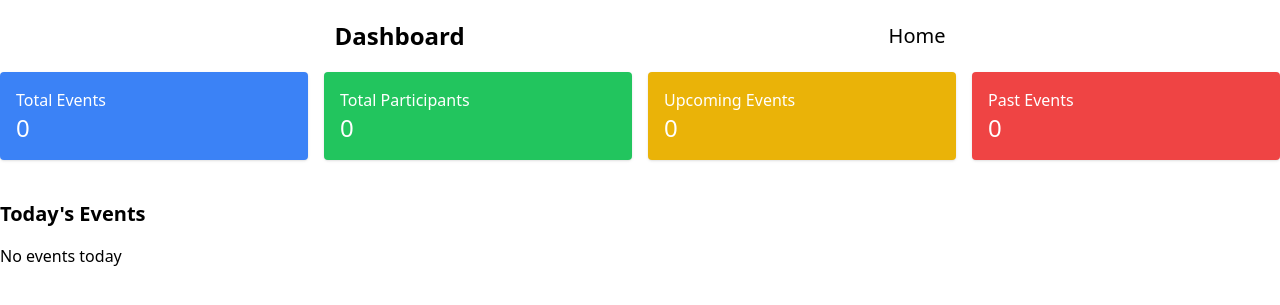
After one commit to Raju-Ahmed-4460/Event_management_system, a Django app: page /event/dashboard/ in a window 1280 px wide. The commit adds this page. Shown: the top 305 px of the page. Run offline with Django 5.2, Linux system fonts and the light colour scheme; data that the repository does not hold is empty.

Commit message:
dynamic dashboard

```diff
--- a/event/templates/dashboard/base.html
+++ b/event/templates/dashboard/base.html
@@ -10,9 +10,11 @@
     <link rel="stylesheet" href="{% static "css/output.css" %}">
 </head>
 <body>
-    {% block form %}
+    {% block content %}
 
-    {% endblock form %}
+    {% endblock content %}
+
+
 
 </body>
 </html>
--- /dev/null
+++ b/event/templates/dashboard/dashboard.html
@@ -0,0 +1,101 @@
+{% extends 'dashboard/base.html' %}
+
+{% block content %}
+
+
+<div class="flex justify-center items-center p-5  gap-96">
+
+    <h1 class="text-2xl font-bold mr-10">
+        Dashboard
+    </h1>
+
+    <h1 class="text-xl">
+        Home
+    </h1>
+
+</div>
+
+
+<!-- 🔥 STATS GRID -->
+<div class="grid grid-cols-1 md:grid-cols-4 gap-4">
+   <a href="{% url 'dashboard' %}?type=total_events">
+    <div class="bg-blue-500 text-white p-4 rounded shadow">
+        <h2>Total Events</h2>
+        <p class="text-2xl">{{ total_events }}</p>
+    </div>
+    </a>
+
+
+<a href="{% url 'dashboard' %}?type=total_participants">
+    <div class="bg-green-500 text-white p-4 rounded shadow">
+        <h2>Total Participants</h2>
+        <p class="text-2xl">{{ total_participants }}</p>
+    </div>
+    </a>
+
+
+<a href="{% url 'dashboard' %}?type=upcoming">
+    <div class="bg-yellow-500 text-white p-4 rounded shadow">
+        <h2>Upcoming Events</h2>
+        <p class="text-2xl">{{ upcoming }}</p>
+    </div>
+    </a>
+
+
+<a href="{% url 'dashboard' %}?type=past">
+    <div class="bg-red-500 text-white p-4 rounded shadow">
+        <h2>Past Events</h2>
+        <p class="text-2xl">{{ past }}</p>
+    </div>
+    </a>
+
+</div>
+
+
+
+{% comment %} list of task {% endcomment %}
+
+
+<div class="grid grid-cols-1 md:grid-cols-2 lg:grid-cols-3 gap-4 mt-4">
+
+    {% for event in events %}
+
+
+    <div class="bg-white p-4 rounded-lg shadow hover:shadow-lg transition duration-300 border">
+
+        <h2 class="text-xl font-bold text-blue-600 mb-2">
+            {{ event.name }}
+        </h2>
+
+        <p class="text-gray-600 mb-2">
+            {{ event.description }}
+        </p>
+
+        <p class="text-sm text-gray-500">
+            {{ event.location }}
+        </p>
+
+    </div>
+
+    {% endfor %}
+
+</div>
+
+
+<!-- 🔥 TODAY EVENTS -->
+<h2 class="text-xl font-bold mt-6">Today's Events</h2>
+
+<div class="mt-4">
+
+    {% for event in today_events %}
+        <div class="bg-white p-4 shadow mb-2 rounded">
+            <h3 class="font-bold">{{ event.name }}</h3>
+            <p>{{ event.location }}</p>
+        </div>
+    {% empty %}
+        <p>No events today</p>
+    {% endfor %}
+
+</div>
+
+{% endblock content %}
--- a/event/urls.py
+++ b/event/urls.py
@@ -1,9 +1,10 @@
 from django.urls import path
-from event.views import Event_form,Category_form,Participent_form
+from event.views import Event_form,Category_form,Participent_form,dashboard
 
 urlpatterns = [
     path("create_event/",Event_form),
-    path("create_category",Category_form),
+    path("create_category/",Category_form),
     path("participent_create/",Participent_form),
+    path("dashboard/",dashboard,name="dashboard"),
 
 ]
--- a/event/views.py
+++ b/event/views.py
@@ -1,6 +1,8 @@
 from django.shortcuts import render,redirect
 from django.http import HttpResponse
 from event.form import EventModelForm,CategoryModelForm,ParticipantModelForm
+from event.models import Event,Participant,Category
+from  datetime import date,time
 
 
 # Create your views here.
@@ -57,3 +59,57 @@ def Participent_form(request):
         "form":form
     }
     return render(request,"dashboard/form.html",context)
+
+
+
+
+def dashboard(request):
+    type=request.GET.get('type','all')
+
+    today = date.today()
+    base_query=Event.objects.select_related('category')\
+                           .prefetch_related('participants')
+    events = base_query.all()
+
+    total_events = base_query.count()
+    total_participants = Participant.objects.count()
+
+    upcoming = base_query.filter(date__gt=today).count()
+    past = base_query.filter(date__lt=today).count()
+
+    today_events = base_query.filter(date=today)
+
+
+
+
+
+
+    if type=='total_events':
+        events=base_query.all()
+
+    elif type=='past':
+        events=base_query.filter(date__lt=today)
+
+    elif type=='upcoming':
+        events=base_query.filter(date__gt=today)
+    elif type=='total_participants':
+        events=Participant.objects.all()
+    elif type=='all':
+        events=base_query.all()
+
+
+
+
+
+    context = {
+        'events': events,
+        'total_events': total_events,
+        'total_participants': total_participants,
+        'upcoming': upcoming,
+        'past': past,
+        'today_events': today_events,
+    }
+
+
+
+    return render(request, 'dashboard/dashboard.html', context)
--- a/static/css/output.css
+++ b/static/css/output.css
@@ -636,24 +636,20 @@ video {
   margin-bottom: 1rem;
 }
 
-.ml-2 {
-  margin-left: 0.5rem;
-}
-
-.mr-4 {
-  margin-right: 1rem;
-}
-
-.mt-3 {
-  margin-top: 0.75rem;
-}
-
 .mt-4 {
   margin-top: 1rem;
 }
 
 .mt-6 {
   margin-top: 1.5rem;
+}
+
+.mb-6 {
+  margin-bottom: 1.5rem;
+}
+
+.mr-10 {
+  margin-right: 2.5rem;
 }
 
 .block {
@@ -680,8 +676,16 @@ video {
   display: none;
 }
 
+.min-h-screen {
+  min-height: 100vh;
+}
+
 .w-full {
   width: 100%;
+}
+
+.max-w-lg {
+  max-width: 32rem;
 }
 
 .border-collapse {
@@ -696,24 +700,73 @@ video {
   grid-template-columns: repeat(1, minmax(0, 1fr));
 }
 
+.grid-cols-2 {
+  grid-template-columns: repeat(2, minmax(0, 1fr));
+}
+
 .content-start {
   align-content: flex-start;
+}
+
+.items-center {
+  align-items: center;
+}
+
+.justify-center {
+  justify-content: center;
 }
 
 .justify-between {
   justify-content: space-between;
 }
 
-.gap-2 {
-  gap: 0.5rem;
+.gap-10 {
+  gap: 2.5rem;
 }
 
 .gap-4 {
   gap: 1rem;
 }
 
+.gap-12 {
+  gap: 3rem;
+}
+
+.gap-40 {
+  gap: 10rem;
+}
+
+.gap-96 {
+  gap: 24rem;
+}
+
+.gap-x-28 {
+  -moz-column-gap: 7rem;
+       column-gap: 7rem;
+}
+
+.gap-x-60 {
+  -moz-column-gap: 15rem;
+       column-gap: 15rem;
+}
+
+.gap-x-2\.5 {
+  -moz-column-gap: 0.625rem;
+       column-gap: 0.625rem;
+}
+
+.space-x-10 > :not([hidden]) ~ :not([hidden]) {
+  --tw-space-x-reverse: 0;
+  margin-right: calc(2.5rem * var(--tw-space-x-reverse));
+  margin-left: calc(2.5rem * calc(1 - var(--tw-space-x-reverse)));
+}
+
 .rounded {
   border-radius: 0.25rem;
+}
+
+.rounded-lg {
+  border-radius: 0.5rem;
 }
 
 .border {
@@ -723,11 +776,6 @@ video {
 .bg-blue-500 {
   --tw-bg-opacity: 1;
   background-color: rgb(59 130 246 / var(--tw-bg-opacity, 1));
-}
-
-.bg-blue-600 {
-  --tw-bg-opacity: 1;
-  background-color: rgb(37 99 235 / var(--tw-bg-opacity, 1));
 }
 
 .bg-gray-100 {
@@ -740,6 +788,11 @@ video {
   background-color: rgb(34 197 94 / var(--tw-bg-opacity, 1));
 }
 
+.bg-red-500 {
+  --tw-bg-opacity: 1;
+  background-color: rgb(239 68 68 / var(--tw-bg-opacity, 1));
+}
+
 .bg-white {
   --tw-bg-opacity: 1;
   background-color: rgb(255 255 255 / var(--tw-bg-opacity, 1));
@@ -750,21 +803,12 @@ video {
   background-color: rgb(234 179 8 / var(--tw-bg-opacity, 1));
 }
 
-.bg-red-600 {
-  --tw-bg-opacity: 1;
-  background-color: rgb(220 38 38 / var(--tw-bg-opacity, 1));
+.p-4 {
+  padding: 1rem;
 }
 
-.p-2 {
-  padding: 0.5rem;
-}
-
-.p-3 {
-  padding: 0.75rem;
-}
-
-.p-4 {
-  padding: 1rem;
+.p-5 {
+  padding: 1.25rem;
 }
 
 .p-6 {
@@ -781,6 +825,18 @@ video {
   padding-bottom: 0.5rem;
 }
 
+.pl-4 {
+  padding-left: 1rem;
+}
+
+.pt-5 {
+  padding-top: 1.25rem;
+}
+
+.text-center {
+  text-align: center;
+}
+
 .text-2xl {
   font-size: 1.5rem;
   line-height: 2rem;
@@ -791,8 +847,18 @@ video {
   line-height: 1.75rem;
 }
 
+.text-sm {
+  font-size: 0.875rem;
+  line-height: 1.25rem;
+}
+
 .font-bold {
   font-weight: 700;
+}
+
+.text-white {
+  --tw-text-opacity: 1;
+  color: rgb(255 255 255 / var(--tw-text-opacity, 1));
 }
 
 .text-blue-600 {
@@ -800,19 +866,25 @@ video {
   color: rgb(37 99 235 / var(--tw-text-opacity, 1));
 }
 
-.text-red-600 {
+.text-gray-500 {
   --tw-text-opacity: 1;
-  color: rgb(220 38 38 / var(--tw-text-opacity, 1));
+  color: rgb(107 114 128 / var(--tw-text-opacity, 1));
 }
 
-.text-white {
+.text-gray-600 {
   --tw-text-opacity: 1;
-  color: rgb(255 255 255 / var(--tw-text-opacity, 1));
+  color: rgb(75 85 99 / var(--tw-text-opacity, 1));
 }
 
 .shadow {
   --tw-shadow: 0 1px 3px 0 rgb(0 0 0 / 0.1), 0 1px 2px -1px rgb(0 0 0 / 0.1);
   --tw-shadow-colored: 0 1px 3px 0 var(--tw-shadow-color), 0 1px 2px -1px var(--tw-shadow-color);
+  box-shadow: var(--tw-ring-offset-shadow, 0 0 #0000), var(--tw-ring-shadow, 0 0 #0000), var(--tw-shadow);
+}
+
+.shadow-lg {
+  --tw-shadow: 0 10px 15px -3px rgb(0 0 0 / 0.1), 0 4px 6px -4px rgb(0 0 0 / 0.1);
+  --tw-shadow-colored: 0 10px 15px -3px var(--tw-shadow-color), 0 4px 6px -4px var(--tw-shadow-color);
   box-shadow: var(--tw-ring-offset-shadow, 0 0 #0000), var(--tw-ring-shadow, 0 0 #0000), var(--tw-shadow);
 }
 
@@ -826,16 +898,32 @@ video {
   transition-duration: 150ms;
 }
 
+.duration-300 {
+  transition-duration: 300ms;
+}
+
 .ease-in-out {
   transition-timing-function: cubic-bezier(0.4, 0, 0.2, 1);
 }
 
+.hover\:shadow-lg:hover {
+  --tw-shadow: 0 10px 15px -3px rgb(0 0 0 / 0.1), 0 4px 6px -4px rgb(0 0 0 / 0.1);
+  --tw-shadow-colored: 0 10px 15px -3px var(--tw-shadow-color), 0 4px 6px -4px var(--tw-shadow-color);
+  box-shadow: var(--tw-ring-offset-shadow, 0 0 #0000), var(--tw-ring-shadow, 0 0 #0000), var(--tw-shadow);
+}
+
 @media (min-width: 768px) {
+  .md\:grid-cols-4 {
+    grid-template-columns: repeat(4, minmax(0, 1fr));
+  }
+
   .md\:grid-cols-2 {
     grid-template-columns: repeat(2, minmax(0, 1fr));
   }
+}
 
-  .md\:grid-cols-3 {
+@media (min-width: 1024px) {
+  .lg\:grid-cols-3 {
     grid-template-columns: repeat(3, minmax(0, 1fr));
   }
 }
```
Also changed, not shown: event/templates/dashboard/form.html (+20 -10 lines).
